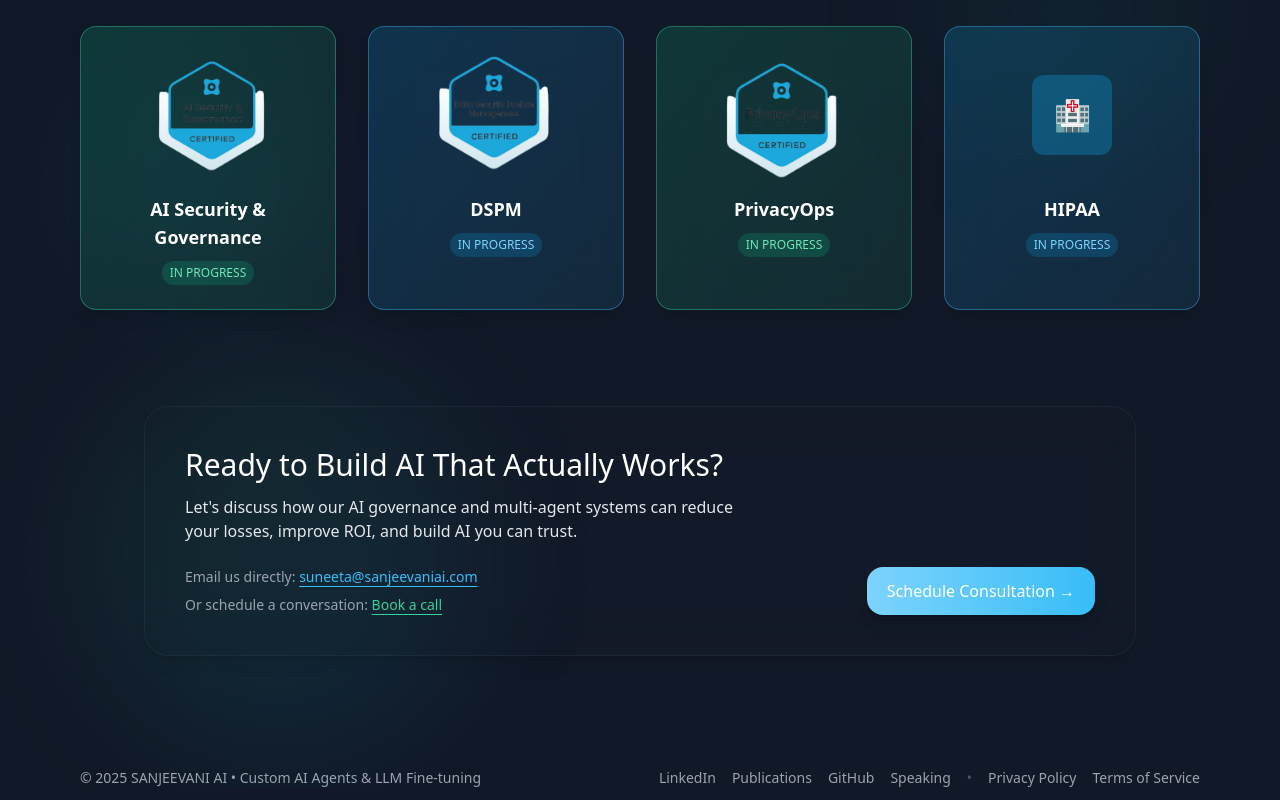
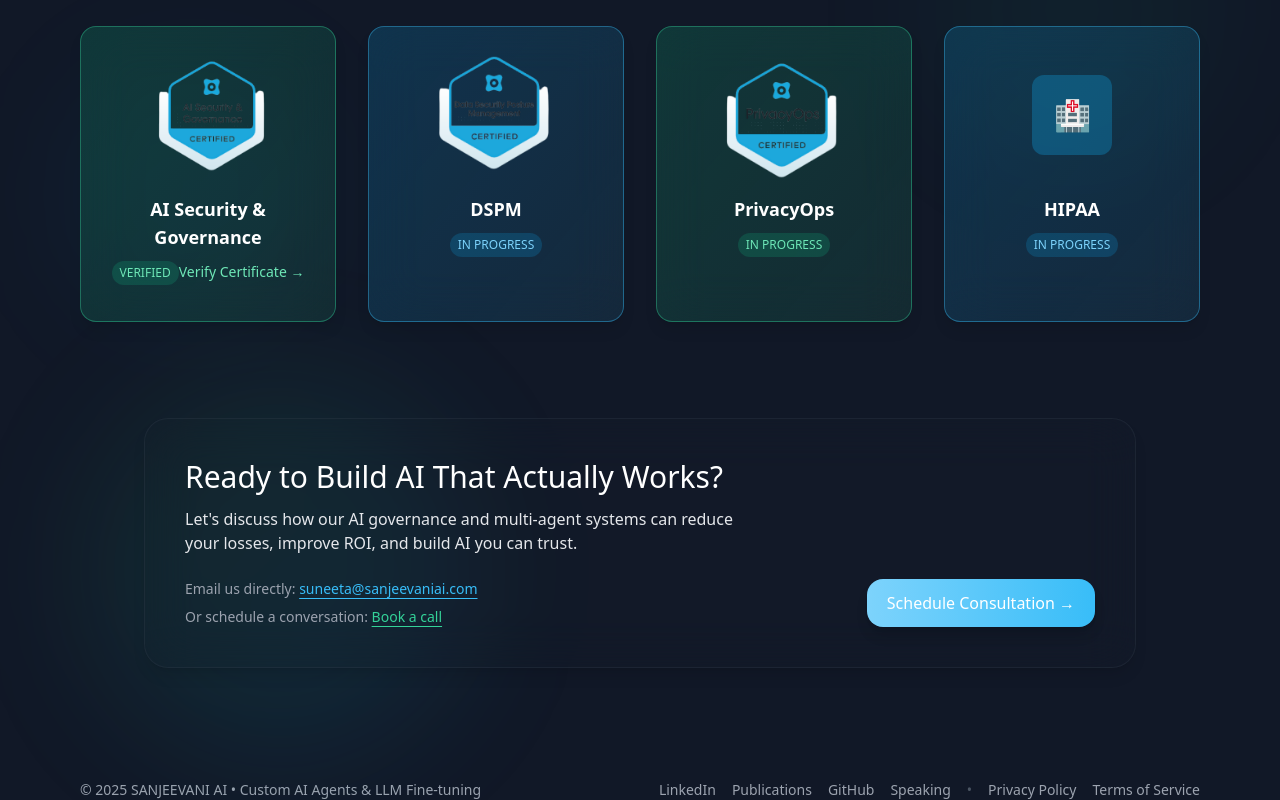
Before and after one commit to sanjeevaniai/webpage-ai-cons, a React (Vite) app: page / in a window 1280 px wide. Shown: the part 2987-3787 px from the top of the page. Built offline with nearby package versions, Linux system fonts and the light colour scheme; no server answers.

Commit message:
Fix AI Security & Governance certification status to VERIFIED with link

```diff
--- a/src/pages/Index.tsx
+++ b/src/pages/Index.tsx
@@ -337,9 +337,17 @@ const Index = () => {
                 className="w-full h-32 object-contain mb-4"
               />
               <h3 className="text-lg font-semibold text-white mb-2">AI Security & Governance</h3>
-              <div className="text-xs text-emerald-300 font-medium bg-emerald-500/20 px-2 py-1 rounded-full inline-block">
-                IN PROGRESS
+              <div className="text-xs text-emerald-300 font-medium bg-emerald-500/20 px-2 py-1 rounded-full inline-block mb-3">
+                VERIFIED
               </div>
+              <a
+                href="https://education.securiti.ai/verification/1332C68E8-1332C6757-12D084B90/"
+                target="_blank"
+                rel="noopener noreferrer"
+                className="inline-flex items-center text-emerald-300 hover:text-emerald-200 text-sm font-medium transition-colors"
+              >
+                Verify Certificate →
+              </a>
             </div>
           </div>
 
```
